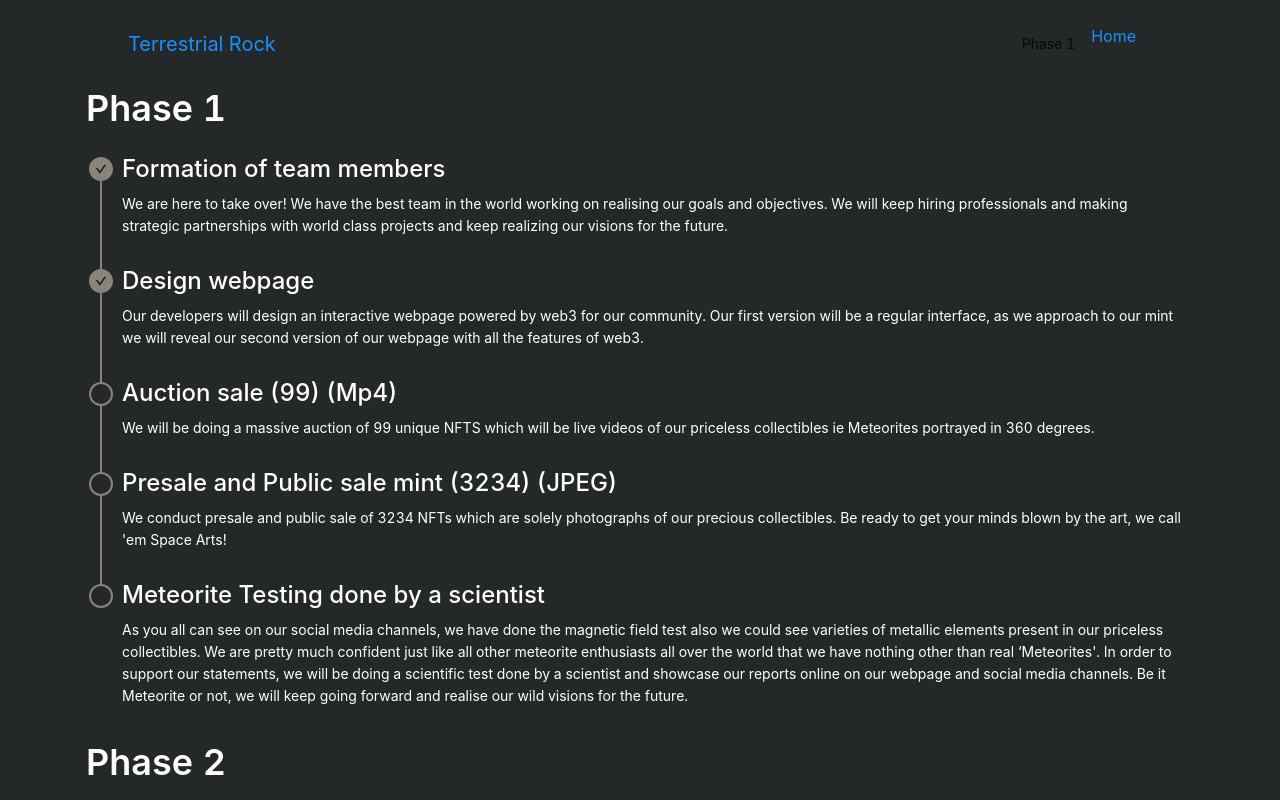
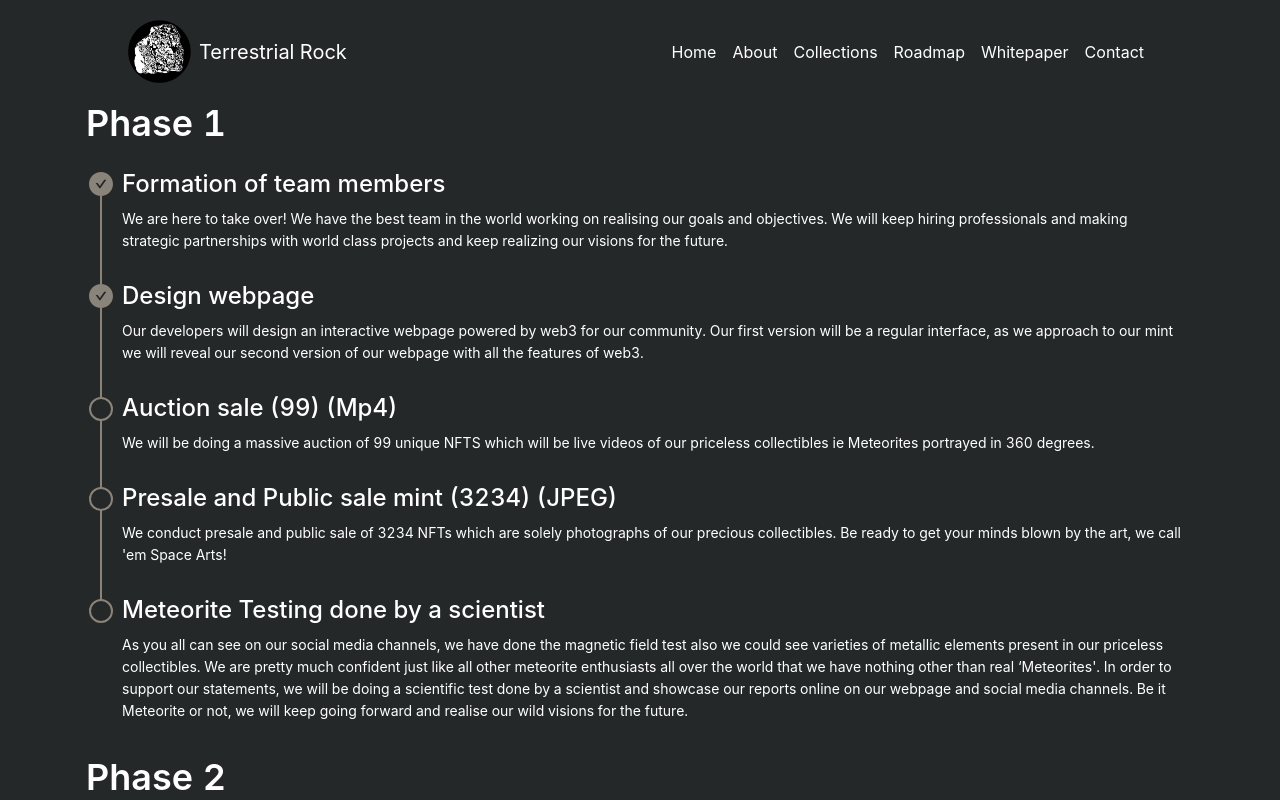
Before and after one commit to topcook/timeline-next.js-tailwindcss-example, a Next.js app: page / in a window 1280 px wide. Shown: the top 800 px of the page. Built offline with nearby package versions, Linux system fonts and the light colour scheme.

Commit message:
updated navbar

```diff
--- a/components/Nav.js
+++ b/components/Nav.js
@@ -1,28 +1,75 @@
 import Link from "next/link";
+import Image from "next/image";
 
 const Nav = () => {
   return (
-    <header className="lg:px-32 px-8 bg-background text-white flex flex-wrap items-center py-2 shadow-md ">
+    <header className="lg:px-32 px-8 bg-background text-white flex flex-wrap items-center py-2 shadow-md py-5">
       <div className="flex-1 flex justify-between items-center">
-        <a href="#" className="text-xl">
-          Terrestrial Rock
-        </a>
+        <Link href='#'>
+          <div class='flex items-stretch text-xl'>
+            <Image
+              alt="logo"
+              src="/logo.png"
+              width={'63px'}
+              height={'63px'}
+            />
+            <div class='ml-2 white-text self-center'>
+              Terrestrial Rock
+            </div>
+          </div>
+        </Link>
       </div>
-      <div>Phase 1</div>
       <label htmlFor="menu-toggle" className="pointer-cursor md:hidden block">
         <svg className="fill-current text-white-900" xmlns="http://www.w3.org/2000/svg" width="20" height="20" viewBox="0 0 20 20">
           <title>menu</title>
-          <path d="M0 3h20v2H0V3zm0 6h20v2H0V9zm0 6h20v2H0v-2z"></path>
+          <path d="M0 3h20v2H0V3zm0 6h20v2H0V9zm0 6h20v2H0v-2z" stroke="white" fill="white"></path>
         </svg>
       </label>
       <input className="hidden" type="checkbox" id="menu-toggle" />
 
-      <div className="hidden md:flex md:items-center md:w-auto w-full" id="menu">
+      <div className="hidden md:flex md:items-center md:w-auto w-full text-white" id="menu">
         <nav>
-          <ul className="md:flex items-center justify-between text-base text-white-700 pt-4 md:pt-0">
+          <ul className="md:flex items-center justify-between text-base pt-4 md:pt-0 mb-0">
             <li>
               <Link href="/">
-                <a className="md:p-4 py-3 px-0 block">Home</a>
+                <div className='p-2 white-text'>
+                  Home
+                </div>
+              </Link>
+            </li>
+            <li>
+              <Link href="/">
+                <div className='p-2 white-text'>
+                  About
+                </div>
+              </Link>
+            </li>
+            <li>
+              <Link href="/">
+                <div className='p-2 white-text'>
+                  Collections
+                </div>
+              </Link>
+            </li>
+            <li>
+              <Link href="/">
+                <div className='p-2 white-text'>
+                  Roadmap
+                </div>
+              </Link>
+            </li>
+            <li>
+              <Link href="/">
+                <div className='p-2 white-text'>
+                  Whitepaper
+                </div>
+              </Link>
+            </li>
+            <li>
+              <Link href="/">
+                <div className='p-2 white-text'>
+                  Contact
+                </div>
               </Link>
             </li>
           </ul>
--- a/styles/globals.css
+++ b/styles/globals.css
@@ -33,3 +33,7 @@
 .phase-number {
     margin-left: -10px;
 }
+
+a {
+    color: white !important;
+}
```
Also changed, not shown: public/logo.png (added).
